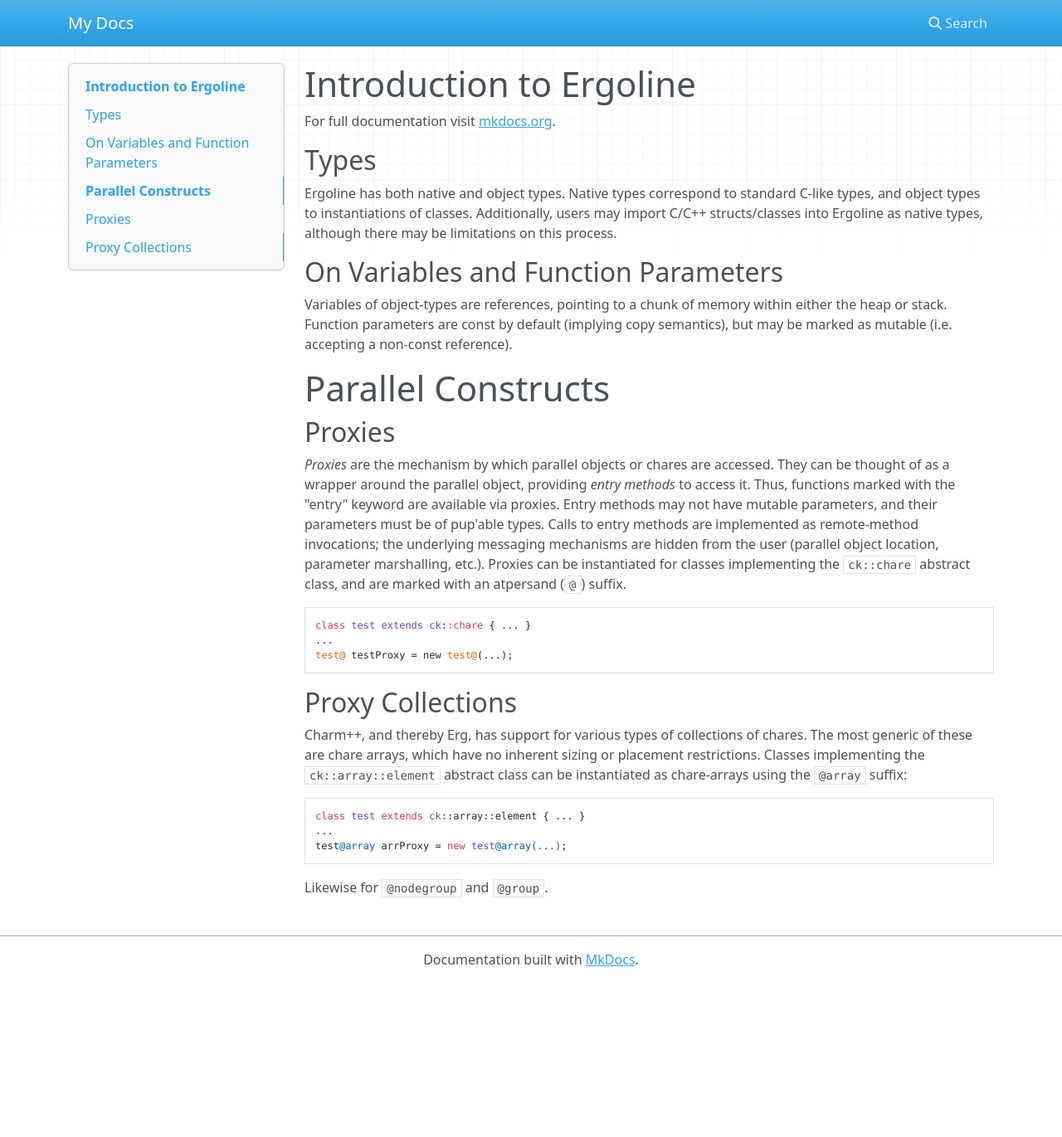
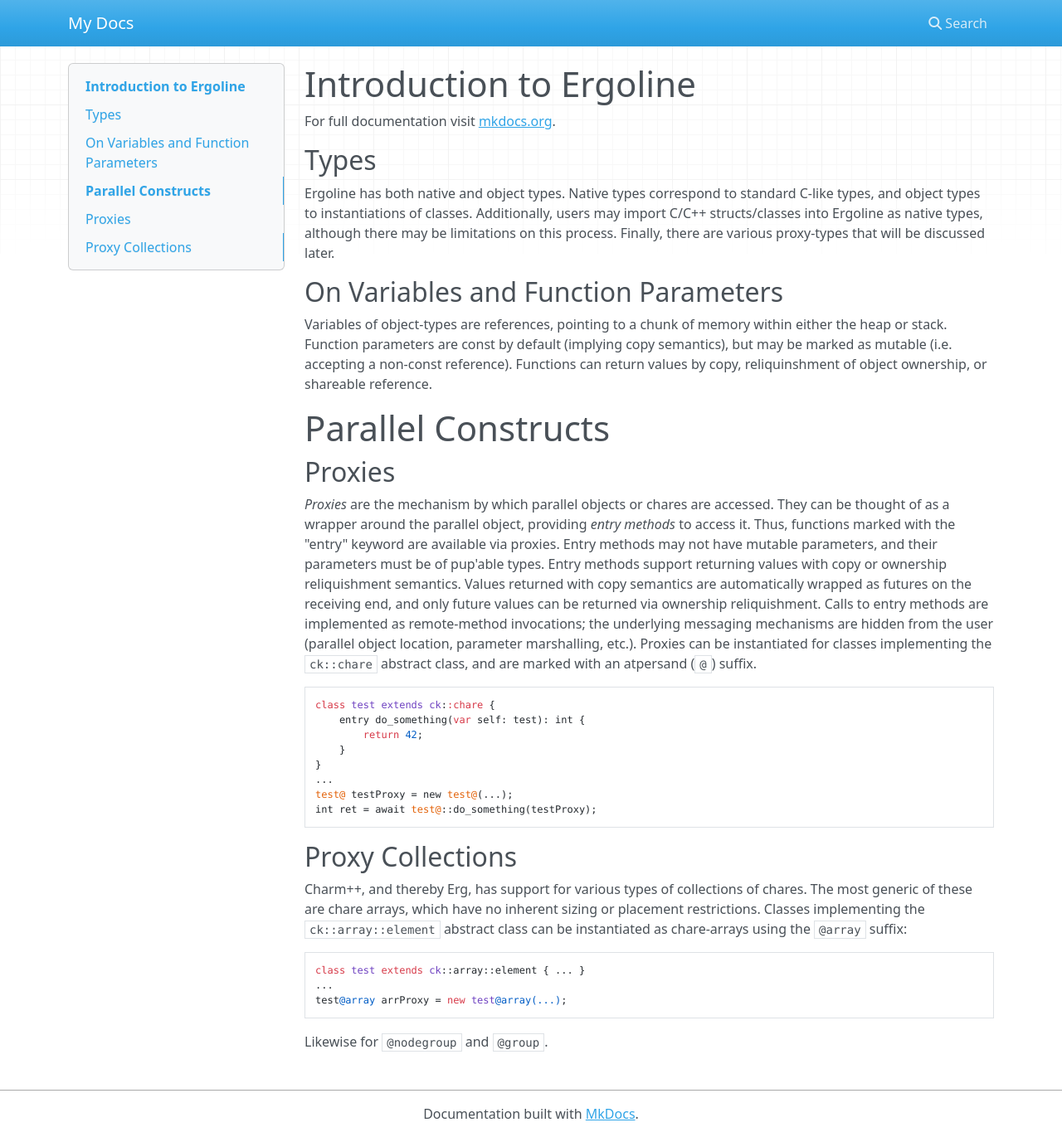
Before and after one commit to jszaday/ergoline, an MkDocs documentation site: the page built from docs/index.md, in a window 1280 px wide and 1371 px high. Shown: the whole window at 83% size. Built offline with MkDocs 1.6.1, drawn with Linux system fonts in a browser that asks for light colours; nearby versions of some CDN libraries.

Commit message:
updated docs

```diff
--- a/docs/index.md
+++ b/docs/index.md
@@ -2,19 +2,24 @@
 For full documentation visit [mkdocs.org](https://www.mkdocs.org).
 
 ## Types
-Ergoline has both native and object types. Native types correspond to standard C-like types, and object types to instantiations of classes. Additionally, users may import C/C++ structs/classes into Ergoline as native types, although there may be limitations on this process.
+Ergoline has both native and object types. Native types correspond to standard C-like types, and object types to instantiations of classes. Additionally, users may import C/C++ structs/classes into Ergoline as native types, although there may be limitations on this process. Finally, there are various proxy-types that will be discussed later.
 
 ## On Variables and Function Parameters
-Variables of object-types are references, pointing to a chunk of memory within either the heap or stack. Function parameters are const by default (implying copy semantics), but may be marked as mutable (i.e. accepting a non-const reference).
+Variables of object-types are references, pointing to a chunk of memory within either the heap or stack. Function parameters are const by default (implying copy semantics), but may be marked as mutable (i.e. accepting a non-const reference). Functions can return values by copy, reliquinshment of object ownership, or shareable reference.
 
 # Parallel Constructs
 
 ## Proxies
-_Proxies_ are the mechanism by which parallel objects or chares are accessed. They can be thought of as a wrapper around the parallel object, providing _entry methods_ to access it. Thus, functions marked with the "entry" keyword are available via proxies. Entry methods may not have mutable parameters, and their parameters must be of pup'able types. Calls to entry methods are implemented as remote-method invocations; the underlying messaging mechanisms are hidden from the user (parallel object location, parameter marshalling, etc.). Proxies can be instantiated for classes implementing the `ck::chare` abstract class, and are marked with an atpersand (`@`) suffix.
+_Proxies_ are the mechanism by which parallel objects or chares are accessed. They can be thought of as a wrapper around the parallel object, providing _entry methods_ to access it. Thus, functions marked with the "entry" keyword are available via proxies. Entry methods may not have mutable parameters, and their parameters must be of pup'able types. Entry methods support returning values with copy or ownership reliquishment semantics. Values returned with copy semantics are automatically wrapped as futures on the receiving end, and only future values can be returned via ownership reliquishment. Calls to entry methods are implemented as remote-method invocations; the underlying messaging mechanisms are hidden from the user (parallel object location, parameter marshalling, etc.). Proxies can be instantiated for classes implementing the `ck::chare` abstract class, and are marked with an atpersand (`@`) suffix.
 
-    class test extends ck::chare { ... }
+    class test extends ck::chare {
+        entry do_something(var self: test): int {
+            return 42;
+        }
+    }
     ...
     test@ testProxy = new test@(...);
+    int ret = await test@::do_something(testProxy);
 
 ## Proxy Collections
 Charm++, and thereby Erg, has support for various types of collections of chares. The most generic of these are chare arrays, which have no inherent sizing or placement restrictions. Classes implementing the `ck::array::element` abstract class can be instantiated as chare-arrays using the `@array` suffix:
```
